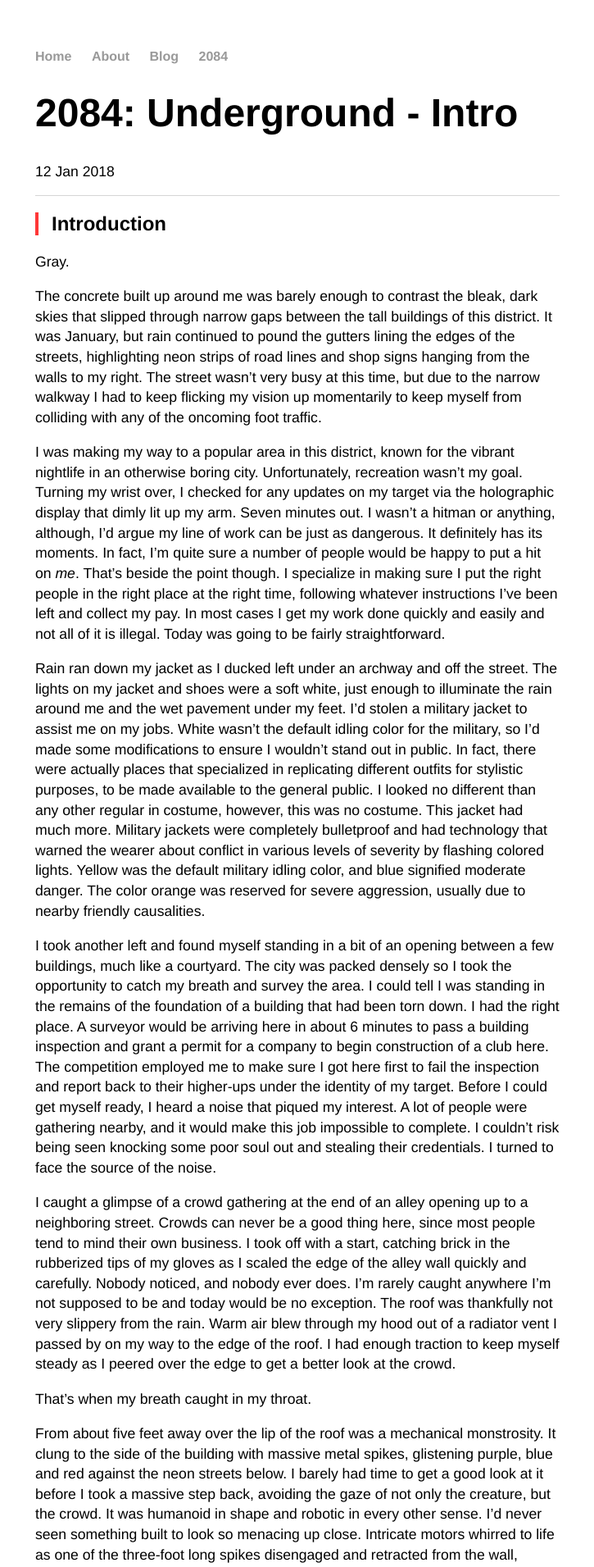
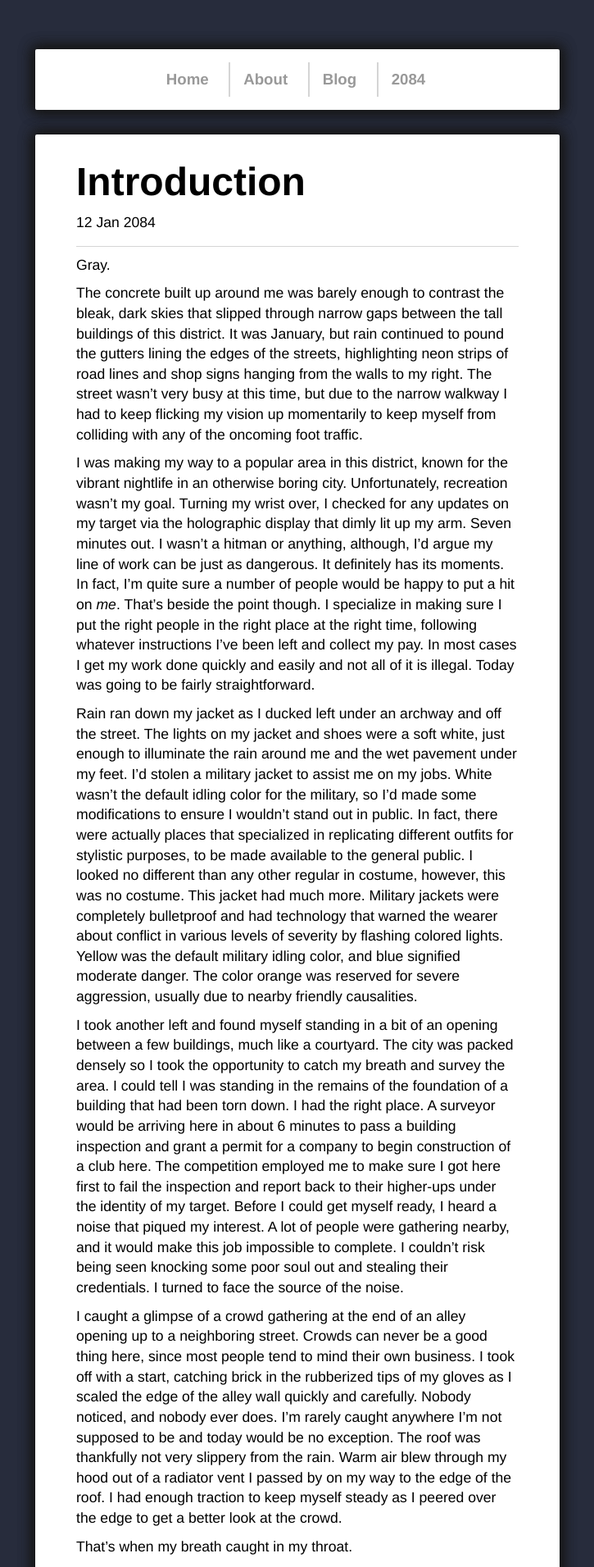
Before and after one commit to Hydro95/Hydro95.github.io, a Jekyll site: the page built from U2084/_posts/2084-01-12-introduction.md, in a window 1280 px wide. Shown: the top 1911 px of the page at 82% size, without its empty margins (277-1002 px from the left). Built offline with Jekyll 4.4.1, drawn with Linux system fonts in a browser that asks for light colours.

```diff
--- a/2084/_posts/2018-01-12-2084-underground.md
+++ b/U2084/_posts/2084-01-12-introduction.md
@@ -1,10 +1,8 @@
 ---
 layout: post
-title: "2084: Underground - Intro"
-date: 2018-01-12
+title: "Introduction"
+date: 2084-01-12
 ---
-
-## Introduction
 
 Gray.
 
--- a/_config.yml
+++ b/_config.yml
@@ -1,4 +1,5 @@
 name: Hydro's Blog
 markdown: kramdown
+future: false
 permalink: /blog/:year/:month/:day/:title
-permalink: /2084/:year/:month/:day/:title
+permalink: /U2084/:year/:month/:day/:title
--- a/_layouts/default.html
+++ b/_layouts/default.html
@@ -8,10 +8,10 @@
 		<body>
 			<nav>
 	    		<ul>
-	        		<li><a href="/">Home</a></li>
-		        	<li><a href="/about">About</a></li>
-	        		<li><a href="/blog">Blog</a></li>
-							<li><a href="/2084">2084</a></li>
+	        		<li><a href="/"><h3>Home</h3></a></li>
+		        	<li><a href="/about"><h3>About</h3></a></li>
+	        		<li><a href="/blog"><h3>Blog</h3></a></li>
+							<li><a href="/U2084"><h3>2084</h3></a></li>
 	    		</ul>
 			</nav>
 			<div class="container">
--- a/blog/index.html
+++ b/blog/index.html
@@ -4,7 +4,6 @@ title: Hydro's Blog
 ---
 	<h1>{{ page.title }}</h1>
 	<ul class="posts">
-
 	  {% for post in site.categories.blog reversed %}
 	    <li><span>{{ post.date | date_to_string }}</span> » <a href="{{ post.url }}" title="{{ post.title }}">{{ post.title }}</a></li>
 	  {% endfor %}
--- a/css/main.css
+++ b/css/main.css
@@ -2,15 +2,71 @@ body {
     font-family:'Helvetica', 'Arial', 'Sans-Serif';
     margin: 60px auto;
     width: 50%;
+    background-color: #272c3c;
 }
+
+nav {
+  background-color: #fff;
+  border-radius: 2px;
+  box-shadow: 0px 0px 16px 3px #171717, 0px 0px 16px 3px #171717;
+  padding-left: 10px;
+  padding-right: 10px;
+  padding-top: 1px;
+  padding-bottom:1px;
+  margin: 30px auto;
+}
+
+nav ul li:first-child h3 {
+  border-left-style: none;
+}
+
+nav ul li h3 {
+  border-left-style: solid;
+  border-left-color: #d5d5d5;
+  border-left-width: 2px;
+  text-align: center;
+  margin-top: 5px;
+  margin-bottom: 5px;
+  padding-top: 10px;
+  padding-bottom: 10px;
+
+}
+
+.container {
+  background: #fff;
+  border-radius: 2px;
+  box-shadow: 0px 0px 16px 3px #171717, 0px 0px 16px 3px #171717;
+  padding-left: 50px;
+  padding-right: 50px;
+  padding-top: 30px;
+  padding-bottom: 30px;
+
+}
+
+.spotifylist li {
+  list-style: none;
+  display: inline-block;
+  margin-left: 40px;
+  margin-right: 40px;
+}
+
+.spotifylist li iframe {
+  width: 300px;
+  margin-left: 0px;
+}
+
 nav ul, footer ul {
     font-family:'Helvetica', 'Arial', 'Sans-Serif';
-    padding: 0px;
+    padding-top: 10px;
+    padding-bottom: 10px;
     list-style: none;
     font-weight: bold;
+    padding-left: 0px;
+    margin: 0px;
+    text-align: center;
 }
 nav ul li, footer ul li {
-    display: inline;
+    display: inline-block;
     margin-right: 20px;
 }
 p.meta {
@@ -27,6 +83,8 @@ a:hover {
 h1 {
     font-size: 3em;
     font-family:'Helvetica', 'Arial', 'Sans-Serif';
+    margin-top: 0px;
+    margin-bottom: 0px;
 }
 h2, h3, h4, h5, h6 {
   border-left-width: 4px;
@@ -37,10 +95,12 @@ h2, h3, h4, h5, h6 {
 p {
     font-size: 1.1em;
     line-height: 1.4em;
+    margin-top: 10px;
+    margin-bottom: 10px;
     /*color: #333;*/
 }
 footer {
-    border-top: 1px solid #d5d5d5;
+    margin-top: 15px;
     font-size: .8em;
 }
 
--- a/index.html
+++ b/index.html
@@ -7,6 +7,9 @@ title: Hydro's Blog
   <p>You can follow along here to see what I've worked on, things I'm doing, and other random thoughts. This site is running on Jekyll, and I'm currently learning how to set that up.</p>
   <p>At the moment I have no idea what direction I want the content to take, so in the future I'll probably organize the posts into some different topics. Most likely I'll be talking about whatever is interesting to me at the given moment, or whatever might be interesting to someone like you. I mean, you probably know how a blog works.
   </p>
+  <h2>In the mean time...</h2>
+  <p>If I don't know you and you have discord, feel free to drop in to this server here and introduce yourself. I'm more than happy to chat about anything and everything!</p>
+  <iframe src="https://discordapp.com/widget?id=401631247119679498&theme=dark" width="350" height="350" allowtransparency="true" frameborder="0"></iframe>
 
 
 </div><!-- /.blurb -->
```
Also changed, not shown: 2084/index.html (deleted, +0 -11 lines), U2084/_posts/2084-01-12-labs.md (added, +67 -0 lines), U2084/index.html (added, +28 -0 lines), 1 other file.
